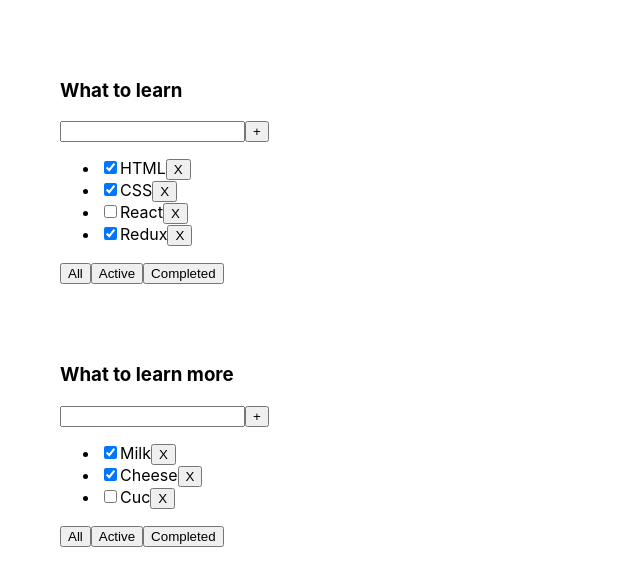
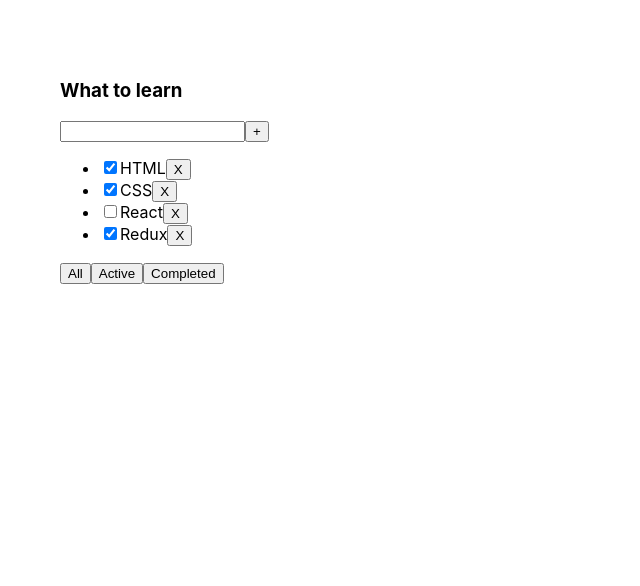
Before and after one commit to DmitryKRTV/todolist-ts, a React (Create React App) app: page / in a window 1280 px wide. Shown: the top 586 px of the page, without its empty margins (0-640 px from the left). Built offline with nearby package versions, Linux system fonts and the light colour scheme.

Commit message:
Commit 3. Finished lesson 3. Added appending new tasks

```diff
--- a/package.json
+++ b/package.json
@@ -10,10 +10,12 @@
     "@types/node": "^12.0.0",
     "@types/react": "^16.9.0",
     "@types/react-dom": "^16.9.0",
+    "@types/uuid": "^8.3.4",
     "react": "^16.13.1",
     "react-dom": "^16.13.1",
     "react-scripts": "3.4.1",
-    "typescript": "~3.7.2"
+    "typescript": "~3.7.2",
+    "uuid": "^8.3.2"
   },
   "scripts": {
     "start": "react-scripts start",
--- a/src/App.tsx
+++ b/src/App.tsx
@@ -1,22 +1,23 @@
 import React, {useState} from "react";
 import "./App.css";
 import TodoList, {TaskType} from "./components/TodoList";
+import {v1} from "uuid";
 
 export type FilterValuesType = "all" | "completed" | "active";
 
 function App() {
 
     let tasks_1: Array<TaskType> = [
-        {id: 1, title: "HTML", isDone: true},
-        {id: 2, title: "CSS", isDone: true},
-        {id: 3, title: "React", isDone: false},
-        {id: 4, title: "Redux", isDone: true},
+        {id: v1(), title: "HTML", isDone: true},
+        {id: v1(), title: "CSS", isDone: true},
+        {id: v1(), title: "React", isDone: false},
+        {id: v1(), title: "Redux", isDone: true},
     ]
 
     const tasks_2: Array<TaskType> = [
-        {id: 1, title: "Milk", isDone: true},
-        {id: 2, title: "Cheese", isDone: true},
-        {id: 3, title: "Cuc", isDone: false},
+        {id: v1(), title: "Milk", isDone: true},
+        {id: v1(), title: "Cheese", isDone: true},
+        {id: v1(), title: "Cuc", isDone: false},
     ]
 
     const [tasks, setTasks] = useState<Array<TaskType>>(tasks_1)
@@ -24,9 +25,14 @@
     const [filter, setFilter] = useState<FilterValuesType>("all")
 
 
-    function removeTask(id: number) {
+    function removeTask(id: string) {
         let newTasks = tasks.filter((i) => i.id !== id)
         setTasks(newTasks);
+    }
+
+    function addTask(title: string) {
+        let newTask = {id: v1(), title: title, isDone: false}
+        setTasks([newTask, ...tasks])
     }
 
     let newTasks = tasks;
@@ -50,9 +56,10 @@
     return (
         <div className="App">
             <div>
-                <TodoList title={"What to learn"} tasks={newTasks} removeTask={removeTask} changeFilter={changeFilter}/>
-                <TodoList title={"What to learn more"} tasks={tasks_2} removeTask={removeTask}
-                          changeFilter={changeFilter}/>
+                <TodoList title={"What to learn"} tasks={newTasks} removeTask={removeTask} changeFilter={changeFilter}
+                          addTask={addTask}/>
+                {/*<TodoList title={"What to learn more"} tasks={tasks_2} removeTask={removeTask}*/}
+                {/*          changeFilter={changeFilter} addTask={addTask}/>*/}
             </div>
         </div>
     );
--- a/src/components/TodoList.tsx
+++ b/src/components/TodoList.tsx
@@ -1,15 +1,16 @@
-import React from "react";
+import React, {ChangeEvent, KeyboardEvent, useState} from "react";
 import {FilterValuesType} from "../App";
 
 type TodoListPropsType = {
     title: string
     tasks: Array<TaskType>
-    removeTask: (id: number) => void
+    removeTask: (id: string) => void
     changeFilter: (value: FilterValuesType) => void
+    addTask: (title: string) => void
 }
 
 export type TaskType = {
-    id: number
+    id: string
     title: string
     isDone: boolean
 }
@@ -17,25 +18,55 @@
 
 const TodoList = (props: TodoListPropsType) => {
 
+    const [newTaskTitle, setNewTaskTitle] = useState("");
+
+    const onChangeHandler = (e: ChangeEvent<HTMLInputElement>) => setNewTaskTitle(e.currentTarget.value)
+
+    const onKeyPressHandler = (e: KeyboardEvent<HTMLInputElement>) => {
+        if (e.charCode === 13 && e.currentTarget.value !== "") {
+            props.addTask(newTaskTitle);
+            setNewTaskTitle("")
+        }
+    }
+
+    const addTaskHandler = () => {
+        if (newTaskTitle !== "") {
+            props.addTask(newTaskTitle);
+            setNewTaskTitle("")
+        }
+    }
+
+    const onAllClickHandler = () => {
+        props.changeFilter("all")
+    }
+    const onActiveClickHandler = () => {
+        props.changeFilter("active")
+    }
+    const onCompletedClickHandler = () => {
+        props.changeFilter("completed")
+    }
 
     return (
         <div className="App">
             <div>
                 <h3>{props.title}</h3>
                 <div>
-                    <input value={""}/>
-                    <button>+</button>
+                    <input value={newTaskTitle} onChange={onChangeHandler}
+                           onKeyPress={onKeyPressHandler}/>
+                    <button onClick={addTaskHandler}>+</button>
                 </div>
 
                 <ul>
                     {props.tasks.map((i) => {
+
+                            const onRemoveHandler = () => {
+                                props.removeTask(i.id)
+                            }
+
                             return (
-                                <li key={`${i.id} ${i.title}`}><input type="checkbox" checked={i.isDone}/>
+                                <li key={`${i.id}`}><input type="checkbox" checked={i.isDone}/>
                                     <span>{i.title}</span>
-                                    <button onClick={() => {
-                                        props.removeTask(i.id)
-                                    }}>X
-                                    </button>
+                                    <button onClick={onRemoveHandler}>X</button>
                                 </li>
                             )
                         }
@@ -43,18 +74,9 @@
                 </ul>
 
                 <div>
-                    <button onClick={() => {
-                        props.changeFilter("all")
-                    }}>All
-                    </button>
-                    <button onClick={() => {
-                        props.changeFilter("active")
-                    }}>Active
-                    </button>
-                    <button onClick={() => {
-                        props.changeFilter("completed")
-                    }}>Completed
-                    </button>
+                    <button onClick={onAllClickHandler}>All</button>
+                    <button onClick={onActiveClickHandler}>Active</button>
+                    <button onClick={onCompletedClickHandler}>Completed</button>
                 </div>
             </div>
         </div>
```
Also changed, not shown: 1 other file (tests, documents, lock files or other folders).
